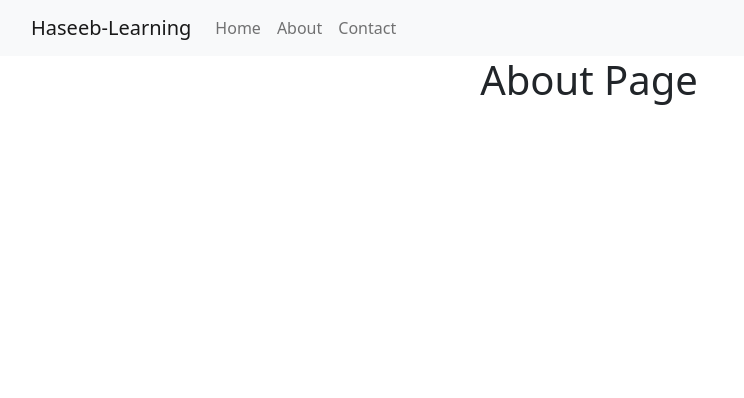
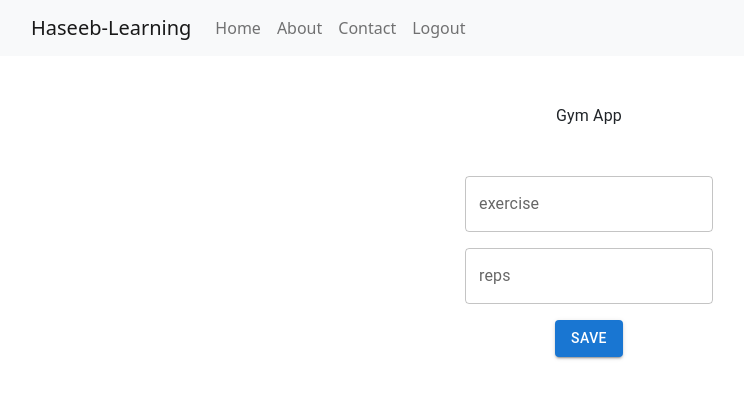
Before and after one commit to mabdullahjs/Batch-01, a React (Create React App) app: page /about in a window 1280 px wide. Shown: the top 398 px of the page, without its empty margins (51-795 px from the left). Built offline with nearby package versions, Linux system fonts and the light colour scheme; no server answers; sample sign-in values are in the browser's storage.

Commit message:
todo app in send data completed

```diff
--- a/src/components/Navbar.js
+++ b/src/components/Navbar.js
@@ -2,21 +2,35 @@ import Container from 'react-bootstrap/Container';
 import Nav from 'react-bootstrap/Nav';
 import Navbar from 'react-bootstrap/Navbar';
 import { useNavigate } from 'react-router-dom';
+import { getAuth, signOut } from "firebase/auth";
+import app from '../config/firebase/firebaseConfig';
 
 function Navbars() {
+  const auth = getAuth(app);
 
-    //navigate
-    const navigate = useNavigate();
+  //navigate
+  const navigate = useNavigate();
+
+  const logoutUser = () => {
+    signOut(auth).then(() => {
+      navigate('/')
+    }).catch((error) => {
+      console.log(error)
+    });
+  }
+
+
   return (
     <Navbar bg="light" expand="lg">
       <Container>
-        <Navbar.Brand onClick={()=>navigate('/home')}>Haseeb-Learning</Navbar.Brand>
+        <Navbar.Brand onClick={() => navigate('/home')}>Haseeb-Learning</Navbar.Brand>
         <Navbar.Toggle aria-controls="basic-navbar-nav" />
         <Navbar.Collapse id="basic-navbar-nav">
           <Nav className="me-auto">
-            <Nav.Link onClick={()=>navigate('/home')}>Home</Nav.Link>
-            <Nav.Link onClick={()=>navigate('/about')}>About</Nav.Link>
-            <Nav.Link onClick={()=>navigate('/contact')}>Contact</Nav.Link>
+            <Nav.Link onClick={() => navigate('/home')}>Home</Nav.Link>
+            <Nav.Link onClick={() => navigate('/about')}>About</Nav.Link>
+            <Nav.Link onClick={() => navigate('/contact')}>Contact</Nav.Link>
+            <Nav.Link onClick={() => logoutUser()}>Logout</Nav.Link>
           </Nav>
         </Navbar.Collapse>
       </Container>
--- /dev/null
+++ b/src/config/router/Protectedroutes.js
@@ -0,0 +1,30 @@
+import { Typography } from '@mui/material'
+import React, { useEffect, useState } from 'react'
+import { useNavigate } from 'react-router-dom'
+import { getAuth, onAuthStateChanged } from "firebase/auth";
+import app from '../firebase/firebaseConfig';
+
+const Protectedroutes = (props) => {
+    const { component } = props
+    const auth = getAuth(app);
+    const navigate = useNavigate();
+    const [loader, setLoader] = useState(false);
+
+    useEffect(() => {
+        // users === false ? navigate('/') : setData(component)
+        onAuthStateChanged(auth, (user) => {
+            if (user) {
+                setLoader(false)
+            } else {
+                setLoader(true)
+                navigate('/')
+            }
+        })
+    }, []);
+
+    return (
+        loader === false ? component : <Typography>Loading...</Typography>
+    )
+}
+
+export default Protectedroutes;
--- a/src/config/router/router.js
+++ b/src/config/router/router.js
@@ -6,6 +6,7 @@ import Contact from '../../screens/Contact'
 import Navbars from '../../components/Navbar'
 import Login from '../../screens/Login'
 import Register from '../../screens/Register'
+import Protectedroutes from './Protectedroutes'
 
 const Router = () => {
   return (
@@ -14,9 +15,9 @@ const Router = () => {
     <Routes>
         <Route path='/' element={<Login/>} />
         <Route path='/register' element={<Register/>} />
-        <Route path='/home' element={<Home/>} />
-        <Route path='/about' element={<About/>} />
-        <Route path='/contact/*' element={<Contact/>} />
+        <Route path='/home' element={<Protectedroutes component={<Home/>}/>} />
+        <Route path='/about' element={<Protectedroutes component={<About/>}/>} />
+        <Route path='/contact/*' element={<Protectedroutes component={<Contact/>}/>} />
         <Route path='*' element={<h1>No page found!</h1>} />
     </Routes>
     </BrowserRouter>
--- a/src/screens/About.js
+++ b/src/screens/About.js
@@ -1,11 +1,48 @@
-import React from 'react'
+import { Box, Button, TextField, Typography } from '@mui/material'
+import React, { useState } from 'react'
+import app from '../config/firebase/firebaseConfig';
+import { addDoc, collection, getFirestore } from 'firebase/firestore';
+import { getAuth } from 'firebase/auth';
 
 const About = () => {
+  const db = getFirestore(app);
+  const auth = getAuth(app);
 
+  const [exercise, setexercise] = useState('')
+  const [reps, setreps] = useState('')
+
+  //save exercise function
+  const saveExercise = async () => {
+    await addDoc(collection(db, "Exercise"), {
+      exercise , reps , userId:auth.currentUser.uid
+    })
+      .then(() => {
+        console.log('data added succesfully');
+      })
+      .catch((err) => {
+        console.log(err);
+      })
+  }
 
   return (
     <>
-      <h1 className='text-center'>About Page</h1>
+      <Box>
+        <Typography className='mt-5 text-center'>Gym App</Typography>
+        <Box className='d-flex justify-content-center mt-5'>
+          <TextField onChange={(e) => setexercise(e.target.value)} id="outlined-basic" label="exercise" variant="outlined" />
+        </Box>
+        <Box className='d-flex justify-content-center mt-3'>
+          <TextField onChange={(e) => setreps(e.target.value)} id="outlined-basic" label="reps" variant="outlined" />
+        </Box>
+        <Box className='text-center mt-3'>
+          <Button variant='contained' onClick={saveExercise}>Save</Button>
+        </Box>
+
+        {/* <Box sx={{border:'1px solid black' , padding:'1rem' , width:'30%' , margin:'2rem'}}>
+          <Typography>exerciseName</Typography>
+          <Typography>reps</Typography>
+        </Box> */}
+      </Box>
     </>
 
   )
--- a/src/screens/Register.js
+++ b/src/screens/Register.js
@@ -3,26 +3,35 @@ import React, { useState } from 'react'
 import { useNavigate } from 'react-router-dom'
 import { getAuth, createUserWithEmailAndPassword } from "firebase/auth";
 import app from '../config/firebase/firebaseConfig';
-
+import { collection, addDoc, getFirestore } from "firebase/firestore";
 
 const Register = () => {
-
+    const db = getFirestore(app);
     //navigate hook
     const navigate = useNavigate();
 
     //state
-    const [email , setEmail] = useState('')
-    const [password , setPassword] = useState('')
+    const [email, setEmail] = useState('')
+    const [password, setPassword] = useState('')
 
 
     //create User with email and password
     const auth = getAuth(app);
     const createUser = () => {
         createUserWithEmailAndPassword(auth, email, password)
-            .then((userCredential) => {
+            .then(async (userCredential) => {
                 // Signed in
                 console.log(userCredential)
-                navigate('/')
+                await addDoc(collection(db, "Users"), {
+                    email , password
+                })
+                .then(()=>{
+                    navigate('/')
+                    console.log('user added to database successfully');
+                })
+                .catch((err)=>{
+                    console.log(err);
+                })
                 // ...
             })
             .catch((error) => {
@@ -43,11 +52,11 @@ const Register = () => {
             <Typography className="mb-4" variant="h4">
                 Register User
             </Typography><br />
-            <TextField onChange={(e)=>setEmail(e.target.value)} id="outlined-basic" label="email" variant="outlined" /><br />
-            <TextField onChange={(e)=>setPassword(e.target.value)} id="outlined-basic" label="password" variant="outlined" /><br />
+            <TextField onChange={(e) => setEmail(e.target.value)} id="outlined-basic" label="email" variant="outlined" /><br />
+            <TextField onChange={(e) => setPassword(e.target.value)} id="outlined-basic" label="password" variant="outlined" /><br />
 
             <Box className="mt-5 mb-5">
-                <Button onClick={()=>createUser()} variant="contained">Register</Button>
+                <Button onClick={() => createUser()} variant="contained">Register</Button>
             </Box>
             <Typography
                 sx={{ cursor: "pointer" }}
```
Also changed, not shown: .txt.
